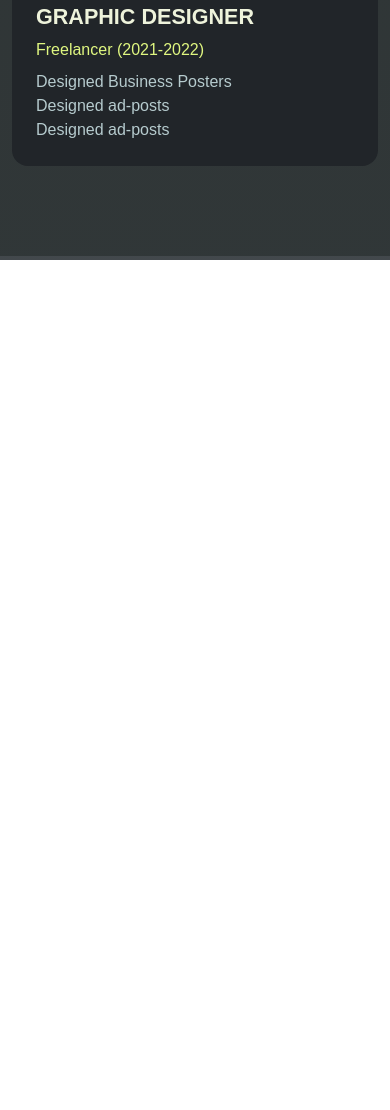
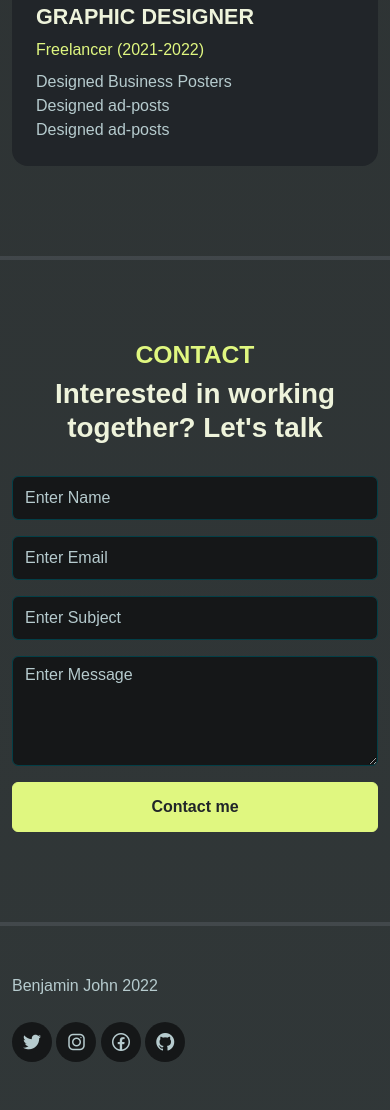
Before and after one commit to Benjohn007/portfolio1, a plain HTML site: page index.html in a window 390 px wide. Shown: the part 4852-5962 px from the top of the page. Before the commit the page ends 5112 px from the top, so only its background shows below. Drawn offline with Linux system fonts and the light colour scheme; a web font is replaced by a local one.

Commit message:
new update

```diff
--- a/assets/css/style.css
+++ b/assets/css/style.css
@@ -150,3 +150,35 @@ img {
 .card-custom:hover .card-custom-image img{
     transform: scale(1.1);
 }
+
+/* CONTACT */
+#Contact .form-control{
+    background-color: rgba(17, 18, 19, 0.85);
+    border-color: var(--color-base);
+    color: var(--color-body);
+}
+#Contact .form-control:focus{
+    border-color: var(--color-brand);
+    box-shadow: none;
+}
+#Contact .form-control::placeholder{
+    color: var(--color-body);
+}
+#Contact input.form-control{
+    height: 44px;
+}
+
+/* social-icons */
+.social-icons{
+
+}
+.social-icons a{
+    width: 40px;
+    height: 40px;
+    display: inline-flex;
+    align-items: center;
+    justify-content: center;
+    background-color: rgba(17, 18, 19, 0.85);
+    border-radius: 100px;
+    font-size: 24px;
+}
--- a/index.html
+++ b/index.html
@@ -24,7 +24,7 @@
                 aria-controls="navbarNav" aria-expanded="false" aria-label="Toggle navigation">
                 <span class="navbar-toggler-icon"></span>
             </button>
-            <div class="collapse navbar-collapse" id="navbarNav">
+            <div class="collapse navbar-collapse mb-4" id="navbarNav">
                 <ul class="navbar-nav ms-auto flex-lg-column text-lg-center">
                     <li class="nav-item">
                         <a class="nav-link" href="#Home">Home</a>
@@ -39,16 +39,11 @@
                         <a class="nav-link" href="#About">About</a>
                     </li>
                     <li class="nav-item">
-                        <a class="nav-link" href="#Reviews">Reviews</a>
-                    </li>
-                    <li class="nav-item">
-                        <a class="nav-link" href="#Blog">Blog</a>
-                    </li>
-                    <li class="nav-item">
                         <a class="nav-link" href="#Contact">Contact</a>
                     </li>
                 </ul>
             </div>
+
         </div>
     </nav>
     <!-- Navbar End -->
@@ -262,6 +257,57 @@
 
         </section>
         <!-- //ABOUT -->
+        <!-- CONTACT -->
+        <section id="Contact" class="full-height px-lg-5">
+            <div class="container">
+                <div class="row justify-content-center text-center" data-aos="fade-up">
+                    <div class="col-lg-8 pb-4">
+                        <h2 class="text-brand">CONTACT</h2>
+                        <h1>Interested in working together? Let's talk</h1>
+                    </div>
+                    <div class="col-lg-8">
+                        <form action="#" class="row g-lg-3 gy-3" data-aos="fade-up" data-aos-delay="600">
+                            <div class="form-group col-md-6">
+                                <input type="text" class="form-control" placeholder="Enter Name">
+                            </div>
+                            <div class="form-group col-md-6">
+                                <input type="email" class="form-control" placeholder="Enter Email">
+                            </div>
+                            <div class="form-group col-md-12">
+                                <input type="text" class="form-control" placeholder="Enter Subject">
+                            </div>
+                            <div class="form-group col-md-12" >
+                                <textarea name="" id="" cols="30" rows="4" class="form-control" placeholder="Enter Message"></textarea>
+                            </div>
+                            <div class="form-group col-md-12 d-grid">
+                                <button type="submit" class="btn btn-brand">Contact me</button>
+                            </div>
+                        </form>
+                    </div>
+                </div>
+            </div>
+        </section>
+
+        <!-- FOOTER -->
+        <footer class="py-5 px-lg-5">
+            <div class="container">
+                <div class="row gy-4 justify-content-between">
+                    <div class="col-auto">
+                        <p class="mb-0">Benjamin John 2022</p>
+                    </div>
+                    <div class="social-icons mt-4">
+                        <a href="https://twitter.com/johanben10"><i class="lab la-twitter"></i></a>
+                        <a href="https://www.instagram.com/ben_olamilekan/?hl=en"><i class="lab la-instagram"></i></a>
+                        <a href="https://www.facebook.com/bdanieloluwafemi"><i class="lab la-facebook"></i></a>
+                        <a href="https://github.com/Benjohn007"><i class="lab la-github"></i></a>
+                    </div>
+
+                    </div>
+                </div>
+            </div>
+
+        </footer>
+        <!-- FOOTER -->
 
     </div>
     <!-- //CONTENT WRAPPER -->
```
